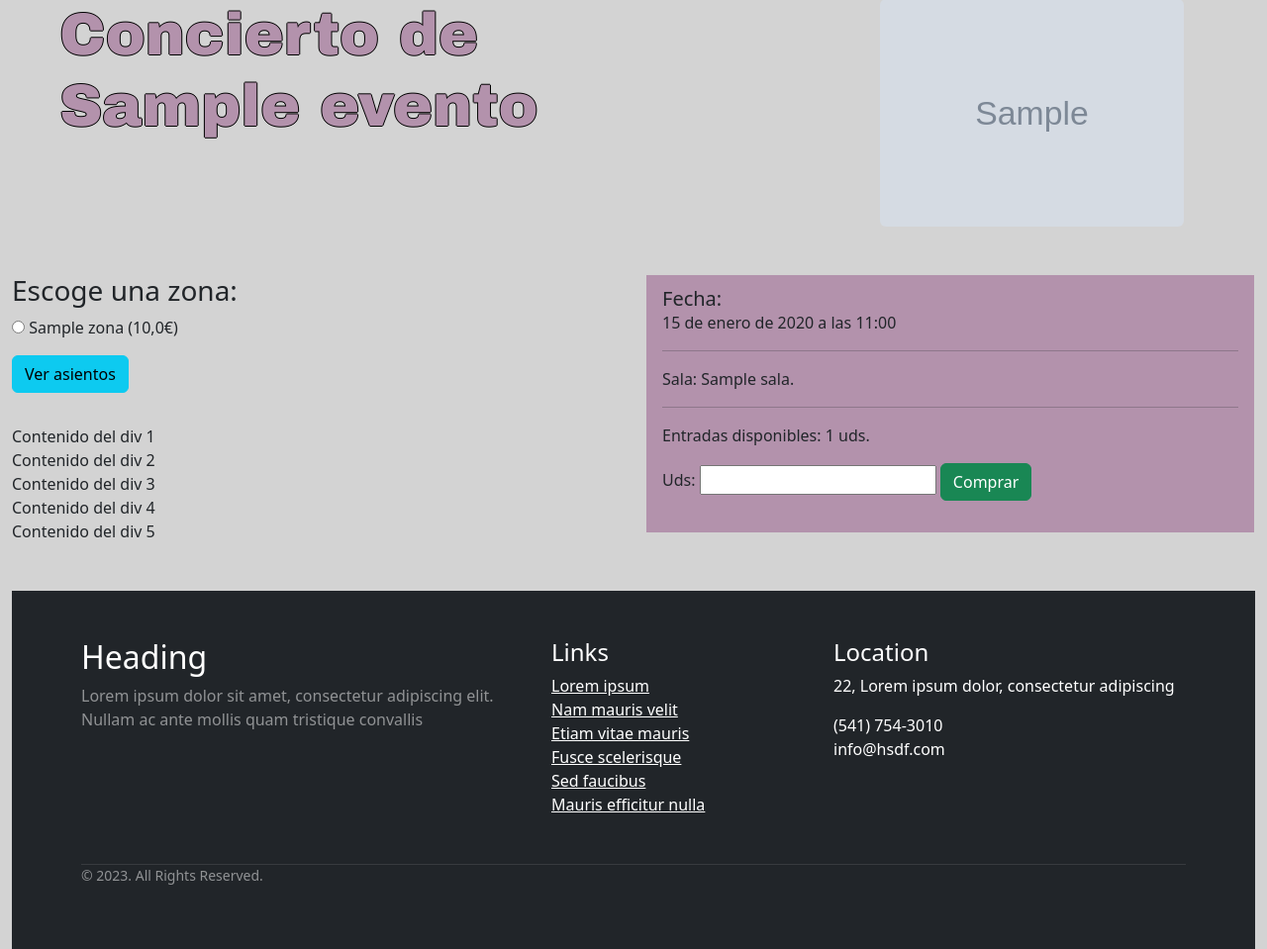
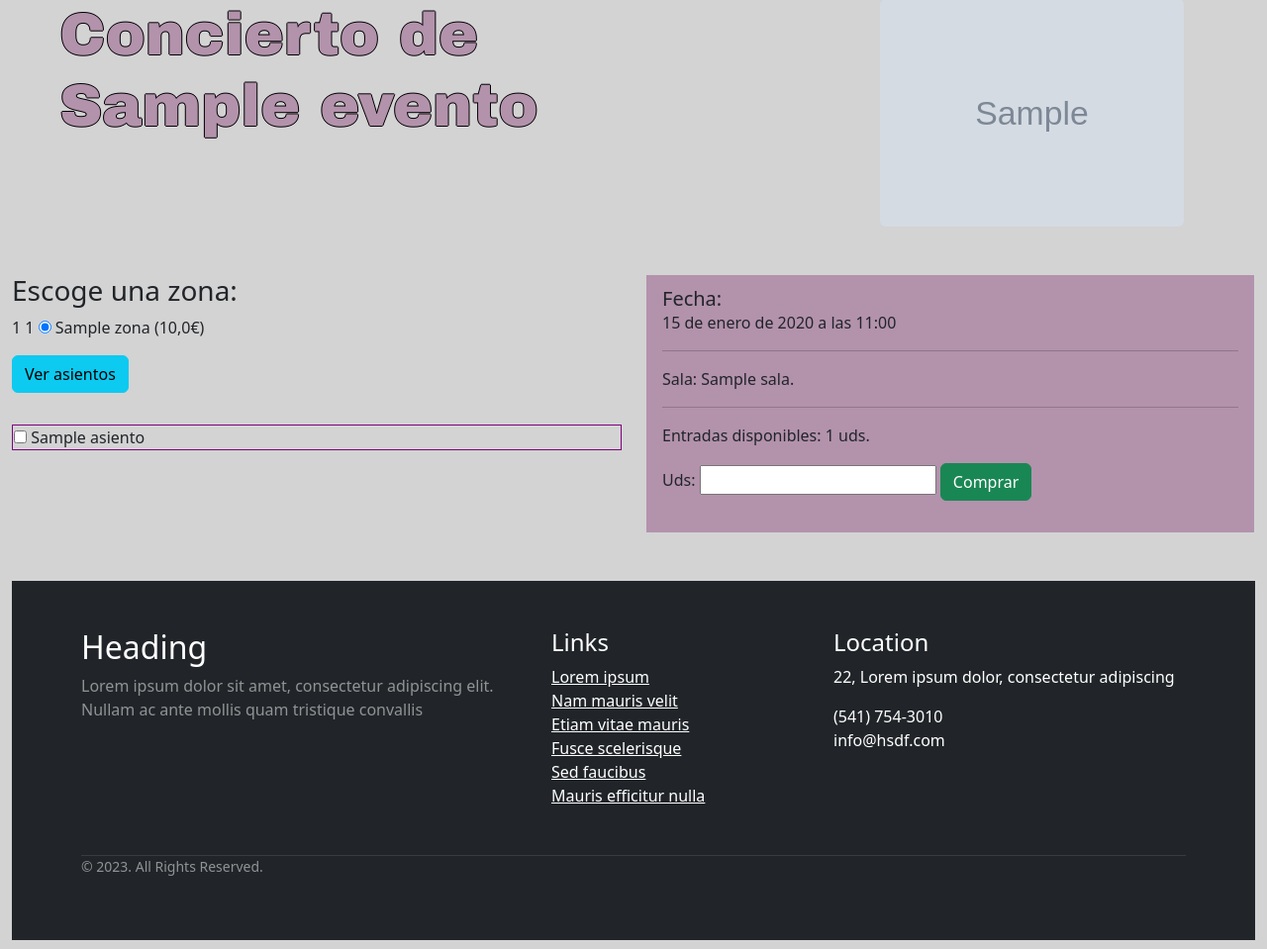
Before and after one commit to marinatg/FCT_MarinaTeran, a Django app: page /main/eventoDetalle/1 in a window 1280 px wide. Shown: the part 611-1570 px from the top of the page at 99% size. Run offline with Django 4.2, Linux system fonts and the light colour scheme; tables that the repository leaves empty hold one stand-in row (values such as "Sample post"); grey boxes marked "Sample" are stand-in pictures.

Commit message:
mapa de butacas, pero aun muy feo

```diff
--- a/main/templates/main/eventoDetalle.html
+++ b/main/templates/main/eventoDetalle.html
@@ -1,5 +1,5 @@
 {% extends 'base.html' %}
-
+{% load i18n %}
 
 <html>
 {% block content %}
@@ -42,15 +42,44 @@
             <h3>Escoge una zona: </h3>
             <form method="get">
             {% for z in zonas %}
-            <input type="radio" id="zona{{ forloop.counter }}" name="zona" value="{{ z.id }}" {% if zona == z.id %}checked{% endif %}>
-            <label for="zona{{ forloop.counter }}">{{z.zona}} ({{z.precio}}€)</label><br>
+                {{ zonita }}
+                {{ forloop.counter }}
+                {% if zonita == forloop.counter %}
+                    <input type="radio" id="zona{{ forloop.counter }}" name="zona" value="{{ forloop.counter }}" checked>
+                {% else %}
+                    <input type="radio" id="zona{{ forloop.counter }}" name="zona" value="{{ forloop.counter }}" >
+                {% endif %}
+                <label for="zona{{ forloop.counter }}">{{z.zona}} ({{z.precio}}€)</label><br>
             {% endfor %}
             <p></p>
             <button class="btn btn-info mb-3" type="submit">Ver asientos</button>
             </form>
-            <div id="contenedor-divs"></div>
 
-        </div>
+
+
+
+            <div style="border: 1px solid purple;">
+                <table>
+                    <tr>
+            {% for a in asientos %}
+
+
+                        <td>
+                        <input type="checkbox" id="{{a.id}}" name="scales">
+                        <label for="{{a.id}}">{{ a.asiento }}</label>
+                        </td>
+                    {% if forloop.counter|divisibleby:4 %}
+                        </tr>
+                    <tr>
+                    {% endif %}
+
+            {% endfor %}
+                    </tr>
+                     </table>
+                </div>
+            </div>
+
+
 
         <div class="col">
           <div class="card">
@@ -76,6 +105,9 @@
         </div>
     </div>
 </div>
+
+
+
 </body>
 {% endblock %}
 </html>
--- a/main/views.py
+++ b/main/views.py
@@ -193,14 +193,25 @@ class EventoDetalle(View):
         ).distinct()
 
         zonas = Zona_evento.objects.filter(evento=pk)
-        asientos = Asiento_evento.objects.filter(zona_evento=zonas[0].id)
+        zonita = zona
 
-        if zona:
-            asientos = Asiento_evento.objects.filter(zona_evento=zona)
+        if zonita:
+            if zonita == '1':
+                zonita = 1
+                asientos = Asiento_evento.objects.filter(zona_evento=zonas[0].id)
+            if zonita == '2':
+                zonita = 2
+                asientos = Asiento_evento.objects.filter(zona_evento=zonas[1].id)
+            if zonita == '3':
+                zonita = 3
+                asientos = Asiento_evento.objects.filter(zona_evento=zonas[2].id)
 
+        else:
+            zonita = 1
+            asientos = Asiento_evento.objects.filter(zona_evento=zonas[0].id)
 
         print(asientos)
-        return render(request, self.template_name, {'evento': evento, 'perfil': perfil, 'zonas': zonas, 'zona': zona, 'asientos': asientos})
+        return render(request, self.template_name, {'evento': evento, 'perfil': perfil, 'zonas': zonas, 'zonita': zonita, 'asientos': asientos})
 
     @transaction.atomic
     def post(self, request, pk, *args, **kwargs):
```
